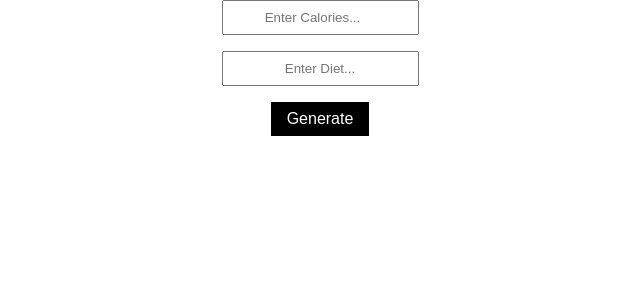
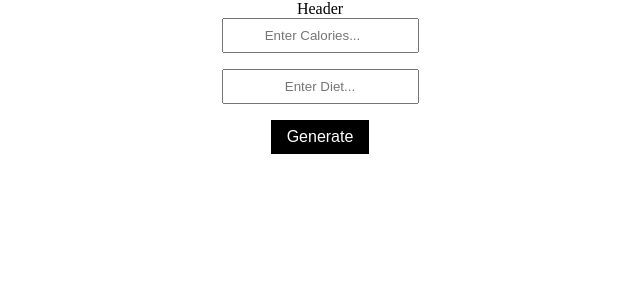
Before and after one commit to Mwagiru/Nutri-Bud, a React (Create React App) app: page / in a window 1280 px wide. Shown: the top 300 px of the page, without its empty margins (320-960 px from the left). Built offline with nearby package versions, Linux system fonts and the light colour scheme.

Commit message:
Add Header Component

```diff
--- a/src/App.js
+++ b/src/App.js
@@ -1,6 +1,7 @@
 import React,{useState} from "react";
 import MealList from "./components/MealList";
 import NewMeal from "./components/NewMeal";
+import Header from "./components/Header";
 function App() {
   const [mealData, setMealData]= useState(null);
   const [calories, setCalories]= useState(2000);
@@ -32,6 +33,7 @@
   }
   return (
     <div className="App">
+      <Header />
       <section className="controls">
         <input
           type="number"
--- /dev/null
+++ b/src/components/Header.js
@@ -0,0 +1,9 @@
+import React from 'react'
+
+function Header() {
+  return (
+    <div>Header</div>
+  )
+}
+
+export default Header
```
